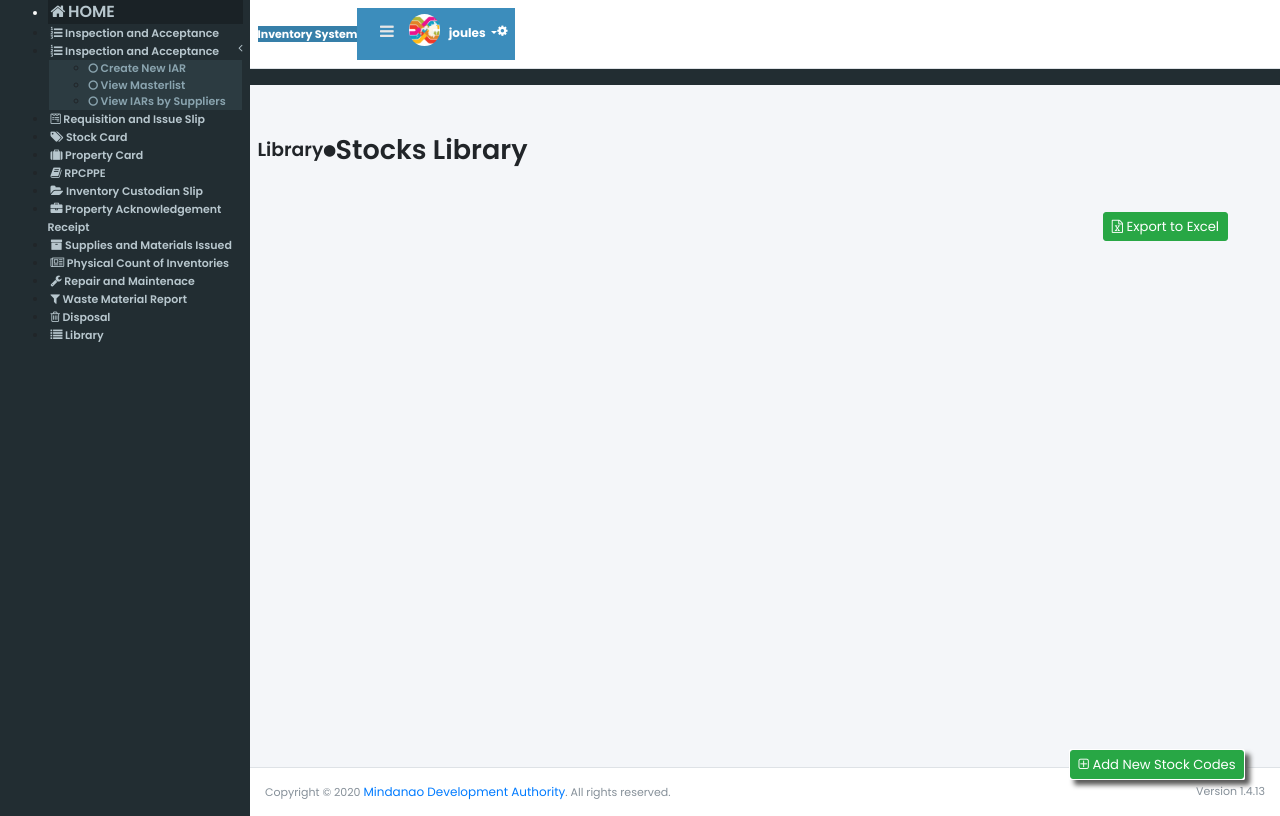
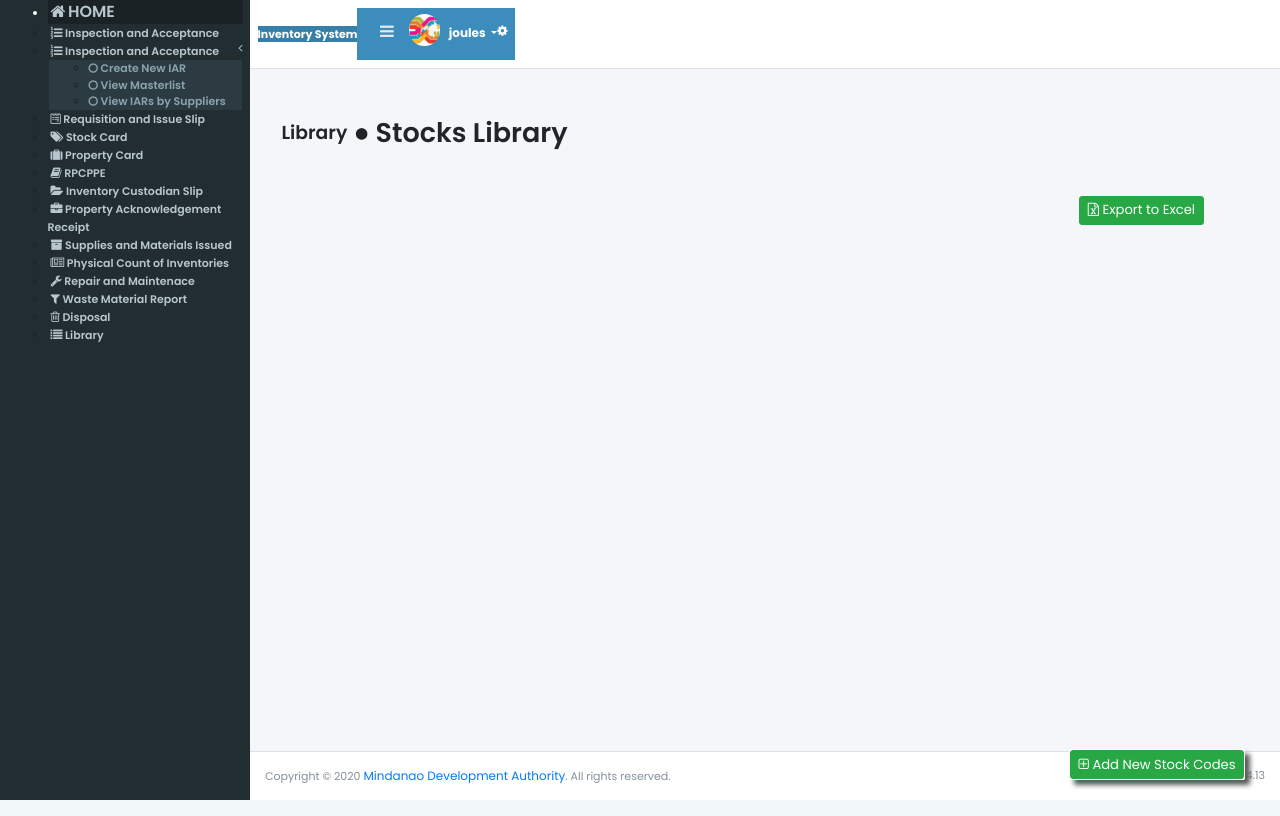
Before and after one commit to camniev/MinDAInventorySystem, a Laravel app: page / in a window 1280 px wide. Run offline with Laravel 8, Linux system fonts and the light colour scheme; a user stored in the database is signed in; data comes from the database, SQL or seed files in the repository; data that the repository does not hold is empty; style sheets or scripts are compiled from the project's sources; some libraries are stand-ins or nearby versions.

Commit message:
fix: adjust margin and padding issues of the pages

```diff
--- a/resources/views/stocklibrary/library-list.blade.php
+++ b/resources/views/stocklibrary/library-list.blade.php
@@ -28,11 +28,6 @@
 	        </ul>
 	    </div>
 	@endif
-
-
-
-
-});
 </script>
 
 <style>
@@ -59,16 +54,20 @@
 	{
 		transform: translateY(4px);
 	}
+
+	.navbar {
+		margin-bottom: 0px;
+	}
 </style>
 
-<div class="content-wrapper">
+<div class="content-wrapper" style="padding: 0px 24px 0px 24px;">
 
 <!-- <div class="content-wrapper" style="margin-left: 20px;"> -->
     	<!-- <div class="content-header" style="color: #084B8A; font-family: 'Calibri'; font-size: 30px;"><Strong>STOCKS LIBRARY</Strong></div> -->
 		<section class="content-header">
 			<div class="newbreadcrumb">
-				<h5>Library</h5>
-				<span>&#11044;</span>
+				<h5 style="margin-right: 8px;">Library</h5>
+				<span style="margin-right: 8px;">&#11044;</span>
 				<h1>Stocks Library</h1>
 			</div>
 		<!-- <div class="row">
@@ -129,7 +128,6 @@
 
 			</tr>
 		</table>
-
 		@endif
 		<div class="addstockbtn"><button class="btn-add btn btn-sm btn-success" style="color: #fff;"><span class="fa fa-plus-square-o"></span> Add New Stock Codes</button></div>
 	<!--Content End-->
```
Lines whose indentation alone changed are shown as unchanged.
